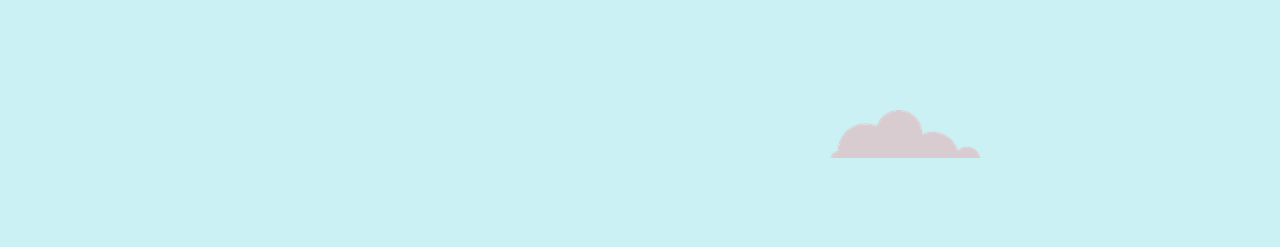
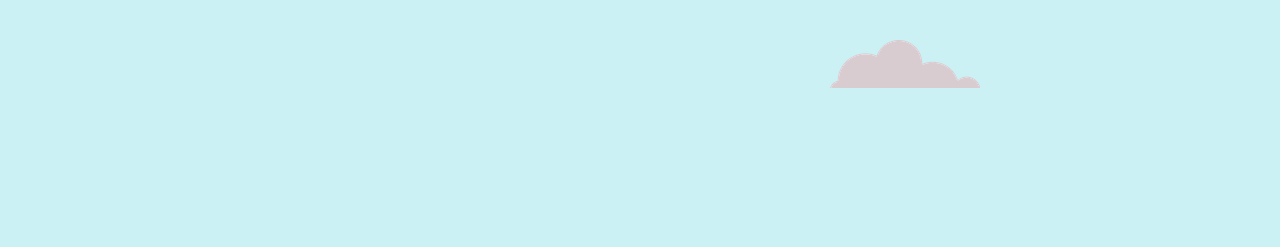
Before and after one commit to adityayadav2790/My-Site, a plain HTML site: page index.html in a window 1280 px wide. Shown: the top 247 px of the page. Drawn offline with Linux system fonts and the light colour scheme.

Commit message:
Update styles.css

```diff
--- a/css/styles.css
+++ b/css/styles.css
@@ -75,7 +75,7 @@ a:hover{
 .top-cloud {
   position: absolute;
   right: 300px;
-  top: 110px;
+  top: 40px;
 }
 
 .bottom-cloud {
```
